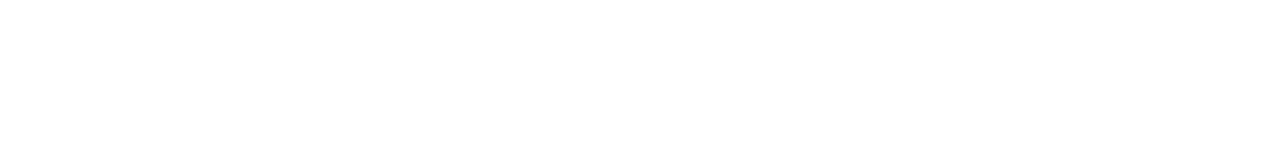
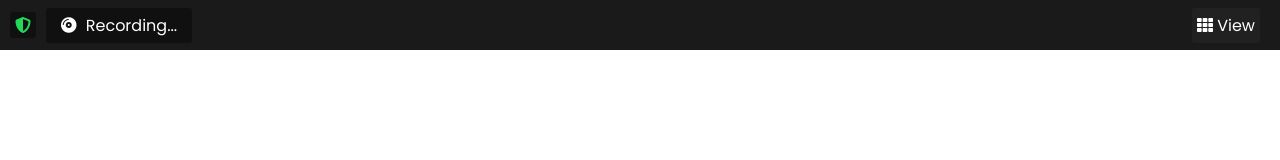
Before and after one commit to mauro-20/html-css-zoom, a plain HTML site: page index.html in a window 1280 px wide. Drawn offline with Linux system fonts and the light colour scheme.

Commit message:
add header

```diff
--- a/css/style.css
+++ b/css/style.css
@@ -4,3 +4,54 @@
   padding: 0;
   box-sizing: border-box;
 }
+
+/* common */
+body{
+  font-family: 'Poppins', sans-serif;
+}
+
+/* header */
+header{
+  display: flex;
+  justify-content: space-between;
+  height: 50px;
+  background-color: #1a1a1a;
+}
+
+.header-left, .header-right{
+  height: 100%;
+}
+
+.header-left, .header-right{
+  display: flex;
+  align-items: center;
+}
+
+.header-left .shield, .header-left .record{
+  background-color: #101010;
+  border-radius: 3px;
+}
+
+.header-left .shield{
+  margin: 0 10px;
+  padding: 5px;
+  color: #23d959;
+}
+
+.header-left .record{
+  padding: 5px 15px;
+  color: #ffffff;
+}
+
+.header-left .disc{
+margin-right: 5px;
+}
+
+.header-right .view{
+  margin-right: 20px;
+  padding: 5px;
+  border-radius: 3px;
+  color: #ffffff;
+  background-color: #212122;
+  cursor: pointer;
+}
--- a/index.html
+++ b/index.html
@@ -4,11 +4,35 @@
   <meta charset="UTF-8">
   <meta http-equiv="X-UA-Compatible" content="IE=edge">
   <meta name="viewport" content="width=device-width, initial-scale=1.0">
+  <!-- Google Font -->
+  <link rel="preconnect" href="https://fonts.googleapis.com">
+  <link rel="preconnect" href="https://fonts.gstatic.com" crossorigin>
+  <link href="https://fonts.googleapis.com/css2?family=Poppins:wght@400;700&display=swap" rel="stylesheet">
+  <!-- /Google Font -->
+  <!-- font awesome -->
+  <link rel="stylesheet" href="https://cdnjs.cloudflare.com/ajax/libs/font-awesome/5.15.3/css/all.min.css"
+    integrity="sha512-iBBXm8fW90+nuLcSKlbmrPcLa0OT92xO1BIsZ+ywDWZCvqsWgccV3gFoRBv0z+8dLJgyAHIhR35VZc2oM/gI1w=="
+    crossorigin="anonymous" referrerpolicy="no-referrer" />
+  <!-- /font awesome -->
   <link rel="stylesheet" href="css/style.css">
   <title>Zoom</title>
 </head>
 <body>
-  <header></header>
+  <header>
+    <div class="header-left">
+      <i class="fas fa-shield-alt shield"></i>
+      <div class="record">
+        <i class="fas fa-compact-disc disc"></i>
+        Recording...
+      </div>
+    </div>
+    <div class="header-right">
+      <div class="view">
+        <i class="fas fa-th"></i>
+        View
+      </div>
+    </div>
+  </header>
   <main></main>
   <footer></footer>
 </body>
```
